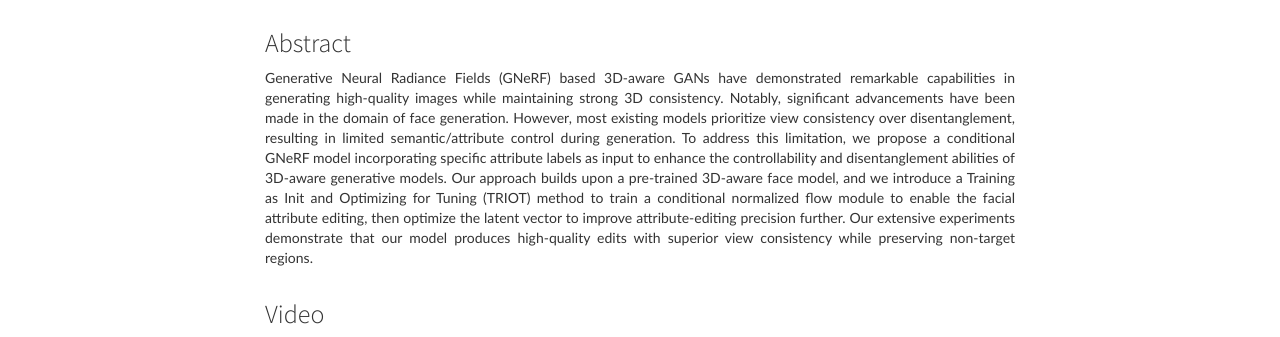
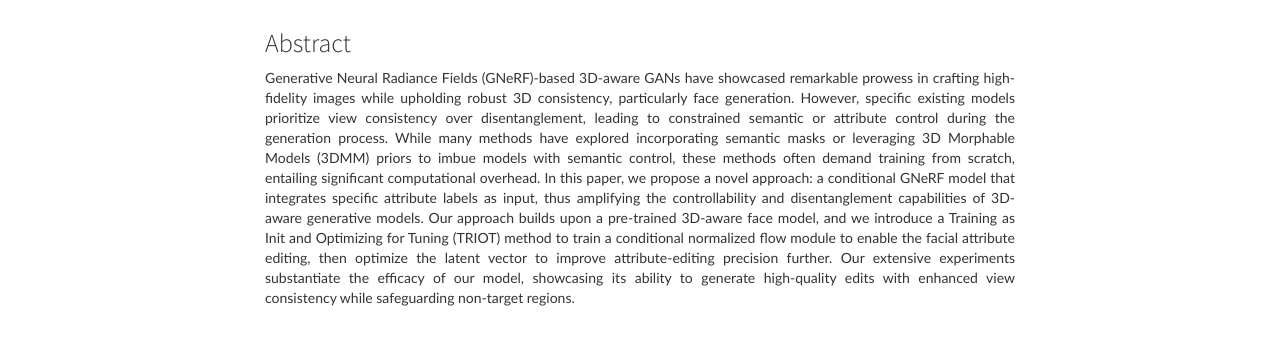
Before and after one commit to ttgnerf/ttgnerf.github.io, a plain HTML site: page TT-GNeRF/index.html in a window 1280 px wide. Shown: the part 154-491 px from the top of the page. Drawn offline with nearby package versions, Linux system fonts and the light colour scheme; some packages are replaced by stand-ins of ours; grey boxes are pictures that could not be loaded; a script that the page names is missing.

Commit message:
Update index.html

```diff
--- a/TT-GNeRF/index.html
+++ b/TT-GNeRF/index.html
@@ -47,7 +47,7 @@
                 </h3>
 <!--                <image src="img/teaser_opti.gif" class="img-responsive" alt="overview"><br>-->
                 <p class="text-justify">
-Generative Neural Radiance Fields (GNeRF) based 3D-aware GANs have demonstrated remarkable capabilities in generating high-quality images while maintaining strong 3D consistency. Notably, significant advancements have been made in the domain of face generation. However, most existing models prioritize view consistency over disentanglement, resulting in limited semantic/attribute control during generation. To address this limitation, we propose a conditional GNeRF model incorporating specific attribute labels as input to enhance the controllability and disentanglement abilities of 3D-aware generative models. Our approach builds upon a pre-trained 3D-aware face model, and we introduce a Training as Init and Optimizing for Tuning (TRIOT) method to train a conditional normalized flow module to enable the facial attribute editing, then optimize the latent vector to improve attribute-editing precision further. Our extensive experiments demonstrate that our model produces high-quality edits with superior view consistency while preserving non-target regions.
+Generative Neural Radiance Fields (GNeRF)-based 3D-aware GANs have showcased remarkable prowess in crafting high-fidelity images while upholding robust 3D consistency, particularly face generation. However, specific existing models prioritize view consistency over disentanglement, leading to constrained semantic or attribute control during the generation process. While many methods have explored incorporating semantic masks or leveraging 3D Morphable Models (3DMM) priors to imbue models with semantic control, these methods often demand training from scratch, entailing significant computational overhead. In this paper, we propose a novel approach: a conditional GNeRF model that integrates specific attribute labels as input, thus amplifying the controllability and disentanglement capabilities of 3D-aware generative models. Our approach builds upon a pre-trained 3D-aware face model, and we introduce a Training as Init and Optimizing for Tuning (TRIOT) method to train a conditional normalized flow module to enable the facial attribute editing, then optimize the latent vector to improve attribute-editing precision further. Our extensive experiments substantiate the efficacy of our model, showcasing its ability to generate high-quality edits with enhanced view consistency while safeguarding non-target regions.
                 </p>
             </div>
         </div>
```
